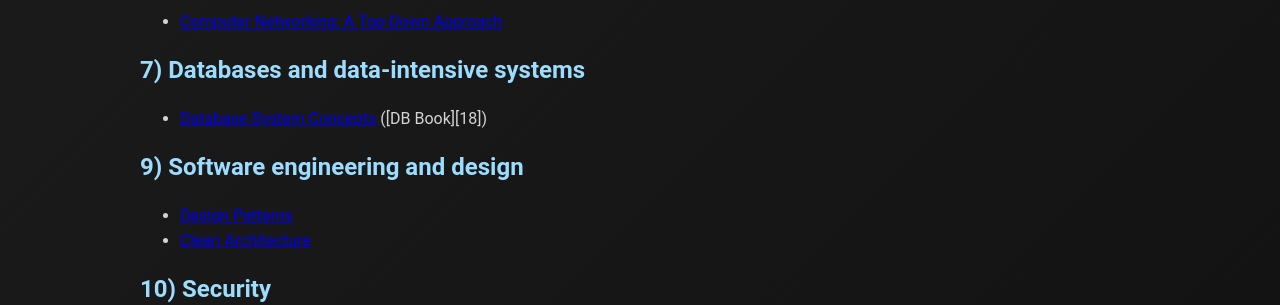
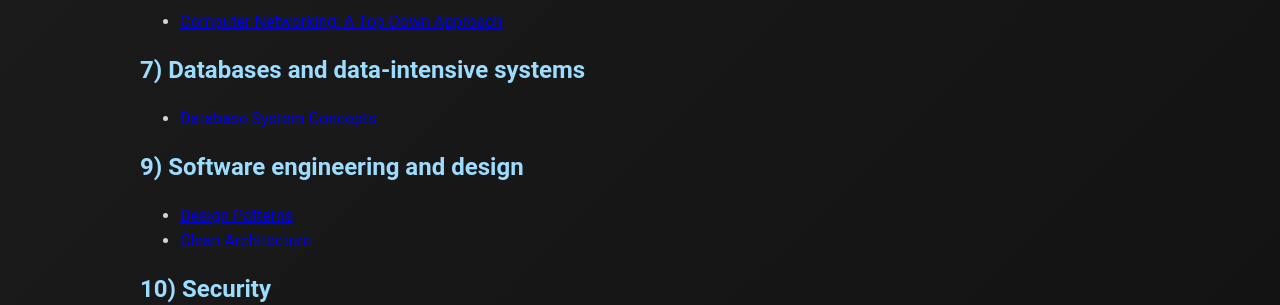
Before and after one commit to Jok98/Jok98.github.io, a Jekyll site: the page built from notes/dev/books.md, in a window 1280 px wide. Shown: the part 732-1037 px from the top of the page. Built offline with Jekyll 4.4.1, drawn with Linux system fonts in a browser that asks for light colours; our own code applies the rules of GitHub Pages for plain Markdown files.

Commit message:
minor update

```diff
--- a/notes/dev/books.md
+++ b/notes/dev/books.md
@@ -29,7 +29,7 @@
 
 ## 7) Databases and data-intensive systems
 
-* [Database System Concepts](https://www.db-book.com/) ([DB Book][18])
+* [Database System Concepts](https://www.db-book.com/)
 
 ## 9) Software engineering and design
 
```
